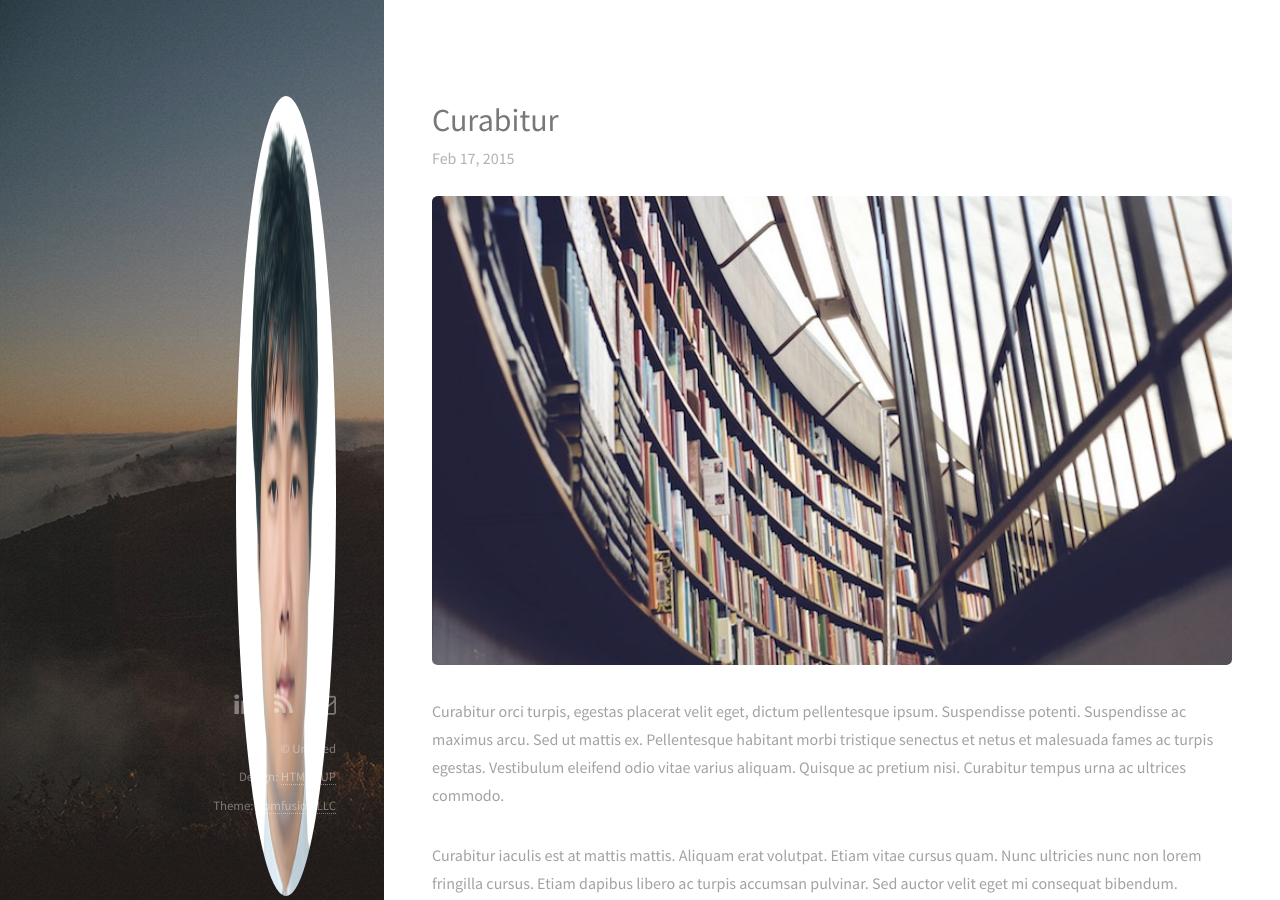
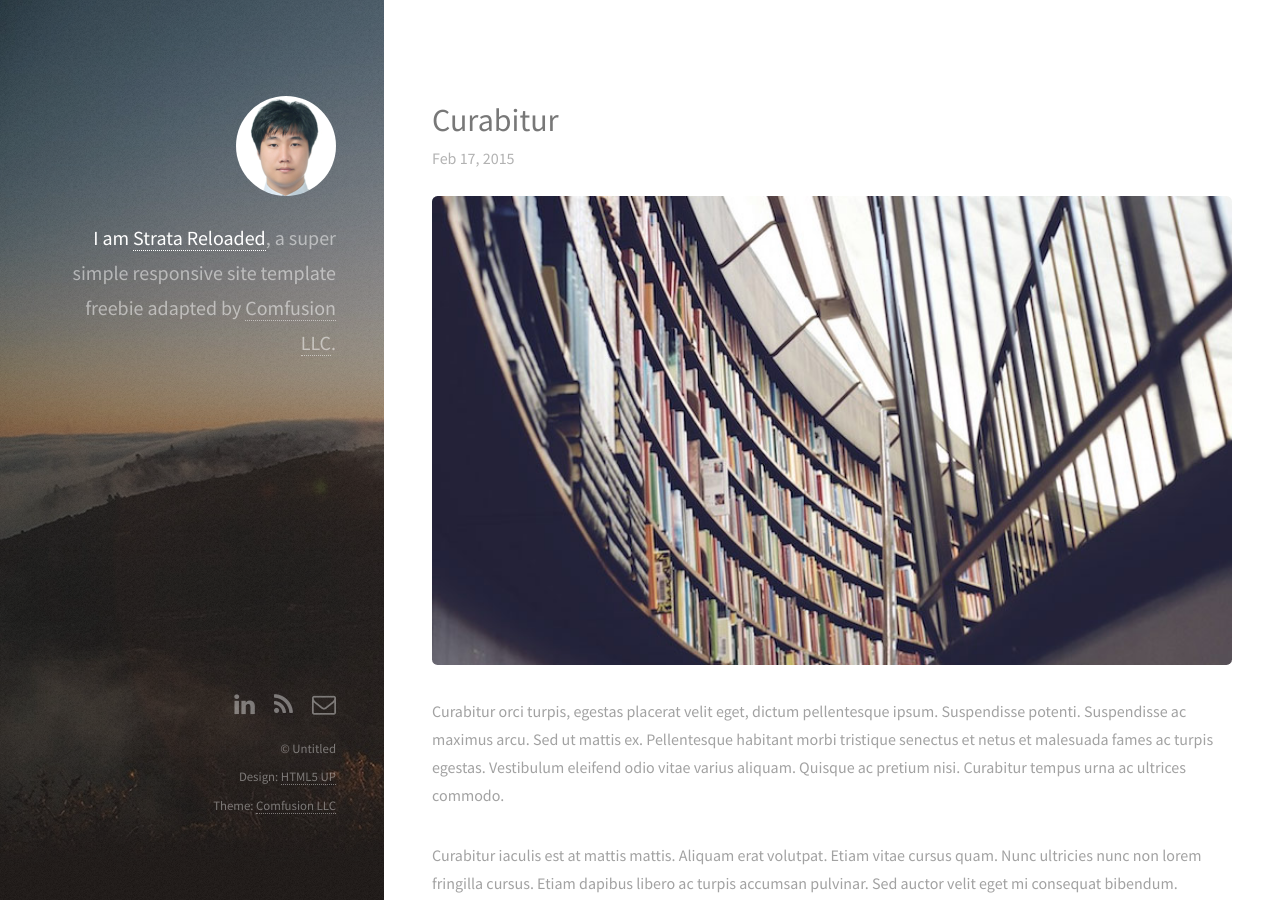
Before and after one commit to orgeslayer/orgeslayer.github.io, a Jekyll site: the page built from index.html, in a window 1280 px wide and 900 px high. Built offline with Jekyll 4.4.1, drawn with Linux system fonts in a browser that asks for light colours; nearby versions of some CDN libraries.

Commit message:
profile 이미지 수정

```diff
--- a/_layouts/default.html
+++ b/_layouts/default.html
@@ -25,7 +25,7 @@
 
 	<body id="top">
     <header id="header">
-      <a href="{{ site.url }}" class="image avatar"><img class="editable" alt="orgeslayer" id="cms-identifiable-616" data-cms-cid="616" src="/uploads/versions/김종식-201606---x0-4-177-177-800-800x---.jpg" width="800" height="800" /></a>
+      <a href="{{ site.url }}" class="image avatar"><img class="editable" alt="orgeslayer" id="cms-identifiable-616" data-cms-cid="616" src="/uploads/versions/김종식-201606---x0-4-177-177-800-800x---.jpg"/></a>
       <h1 class="editable"><strong>I am <a href="/">Strata Reloaded</a></strong>, a super simple<br />
       responsive site template freebie<br />
       adapted by <a href="http://comfusionllc.com">Comfusion LLC</a>.</h1>
```
